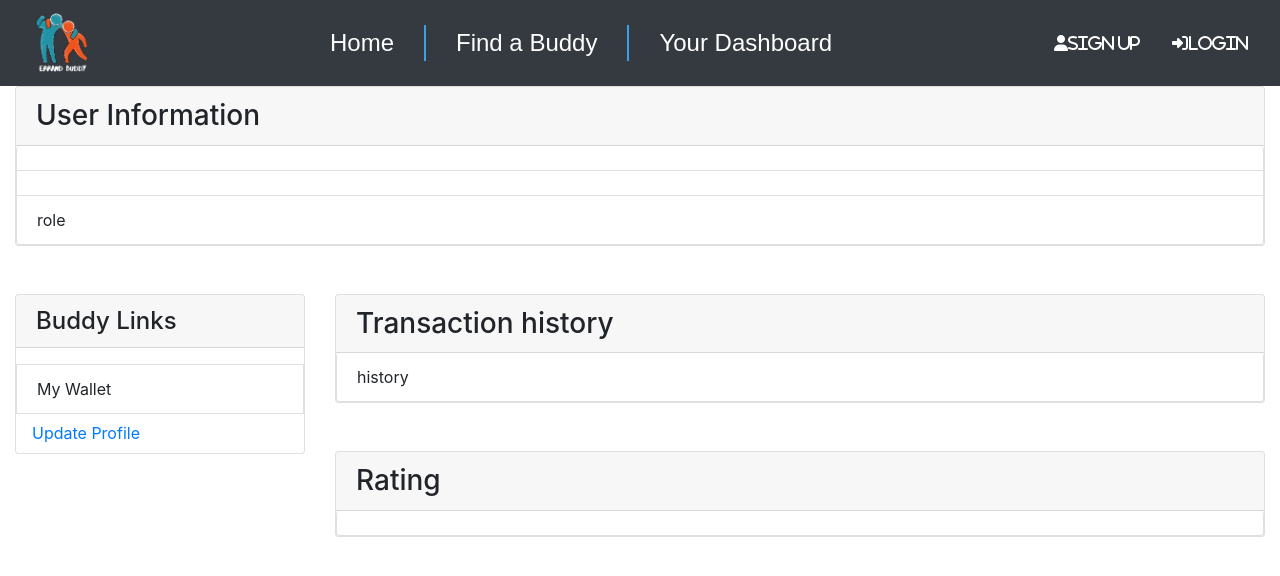
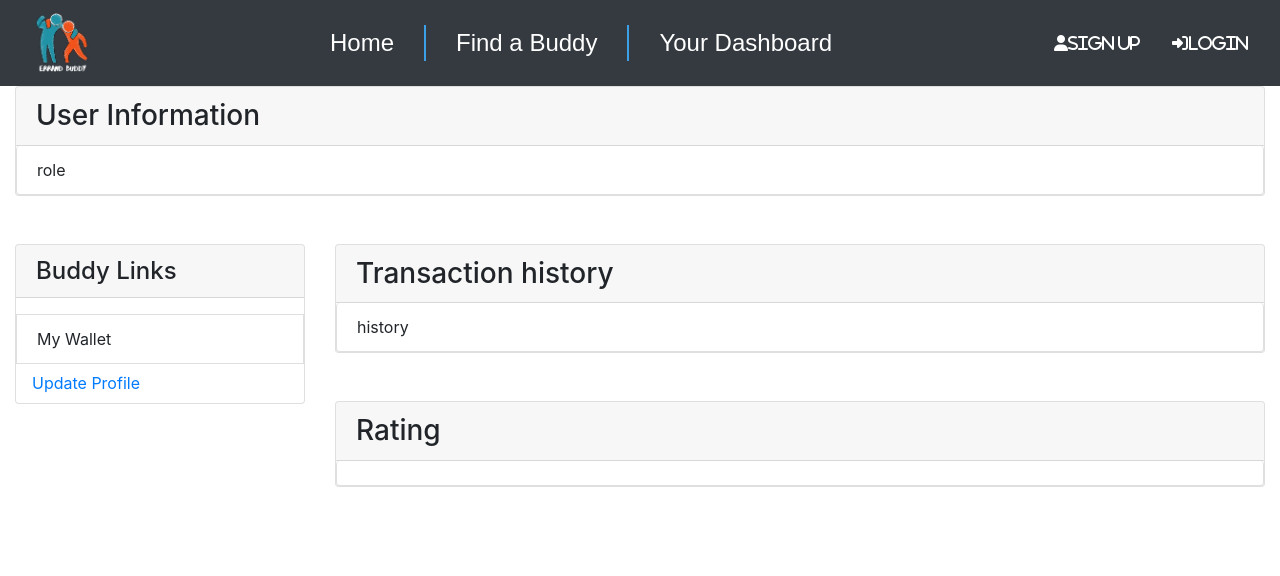
Before and after one commit to mdYaqin/Errand-Buddy-Frontend, a React (Create React App) app in the folder errand-buddy-fe/: page /buddy/buddy-dashboard in a window 1280 px wide. Shown: the top 576 px of the page. Built offline with nearby package versions, Linux system fonts and the light colour scheme; a web font is replaced by a local one.

Commit message:
create errand and upload image

```diff
--- a/errand-buddy-fe/src/components/Login.jsx
+++ b/errand-buddy-fe/src/components/Login.jsx
@@ -36,7 +36,8 @@ const Login = (props) => {
     .then(data => {
       localStorage.setItem ('jwt', data.data.token)
       localStorage.setItem('userId', data.data.userId )
-
+      localStorage.setItem('userName', data.data.name )
+      console.log(data.data);
       props.setAuth(true)
 
       history.push('/')
--- a/errand-buddy-fe/src/components/pages/buddy/Buddy_dashboard.jsx
+++ b/errand-buddy-fe/src/components/pages/buddy/Buddy_dashboard.jsx
@@ -8,7 +8,31 @@ const Buddy_dashboard = (props) => {
     email: "",
   });
 
-  const {name, email} = currentValue;
+  const handleSubmit = () =>
+  {
+    const token = localStorage.getItem("jwt");
+ // router.post('/:id/accepted', authenticated, errandController.accept)
+    //axios.post(`http://localhost:4000/api/errands/${ _id }/completed`,{}, {
+  //    headers: {
+  //      "x-auth-token": token,
+  //      "content-type": "application/json"
+  //  }
+  //   } ).then(response =>
+  //   {
+  //    history.push(`/buddy/buddy-dashboard`)
+
+  //    })
+
+   }
+
+  const token = localStorage.getItem("jwt");
+
+  // const { name, email } = user.user;
+
+
+  // useEffect(() => {
+  //   console.log(user);
+  // });
 
   const handleChange = (name) => (event) => {
     setCurrentValue({...currentValue, [name]: event.target.currentValue})
@@ -57,8 +81,8 @@ const Buddy_dashboard = (props) => {
         <div className="card mb-5 ">
           <h3 className="card-header">User Information</h3>
           <ul className="list-group">
-            <li className="list-group-item">{name}</li>
-            <li className="list-group-item">{email}</li>
+            {/* <li className="list-group-item">{name}</li>
+            <li className="list-group-item">{email}</li> */}
             <li className="list-group-item">role</li>
           </ul>
         </div>
```
